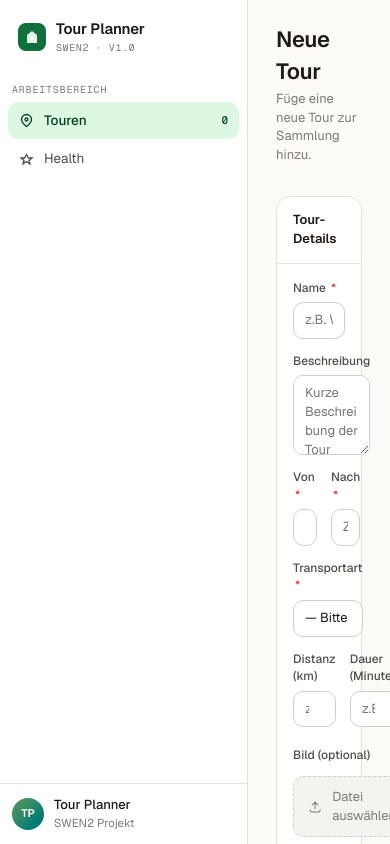
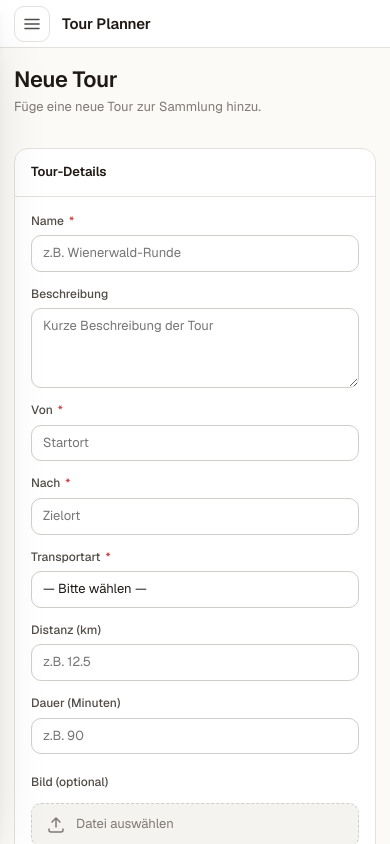
Before and after one commit to AntoniusTW/TourPlanner, an Angular app in the folder frontend/: page /tours/create in a window 390 px wide. Built offline with nearby package versions, Linux system fonts and the light colour scheme.

Commit message:
implemented responsive layout

```diff
--- a/frontend/src/app/app.component.html
+++ b/frontend/src/app/app.component.html
@@ -1,6 +1,21 @@
-<div class="app">
+<div class="app" [class.sidebar-open]="sidebarOpen()">
+
+  <!-- Mobile overlay -->
+  <div class="sidebar-overlay" (click)="closeSidebar()"></div>
+
   <app-sidebar />
+
   <div class="main">
+    <!-- Mobile top bar -->
+    <header class="mobile-topbar">
+      <button class="hamburger" (click)="toggleSidebar()" aria-label="Menü öffnen">
+        <svg width="18" height="18" viewBox="0 0 18 18" fill="none">
+          <path d="M2 4.5h14M2 9h14M2 13.5h14" stroke="currentColor" stroke-width="1.6" stroke-linecap="round"/>
+        </svg>
+      </button>
+      <span class="mobile-topbar__title">Tour Planner</span>
+    </header>
+
     <router-outlet />
   </div>
 </div>
--- a/frontend/src/app/app.component.scss
+++ b/frontend/src/app/app.component.scss
@@ -1,30 +1,3 @@
-.app-nav {
-  display: flex;
-  align-items: center;
-  gap: 1.5rem;
-  padding: 0 1.5rem;
-  height: 48px;
-  background: #1a73e8;
-  color: white;
-
-  .app-title {
-    font-weight: 700;
-    font-size: 1rem;
-    margin-right: auto;
-  }
-
-  a {
-    color: rgba(255,255,255,0.85);
-    text-decoration: none;
-    font-size: 0.9rem;
-    padding: 0.3rem 0.6rem;
-    border-radius: 4px;
-    transition: background 0.15s;
-
-    &:hover { background: rgba(255,255,255,0.15); }
-    &.active { background: rgba(255,255,255,0.25); color: white; font-weight: 600; }
-  }
-}
 .app {
   display: grid;
   grid-template-columns: 248px 1fr;
@@ -36,3 +9,88 @@
   overflow-y: auto;
   min-height: 0;
 }
+
+/* ── Overlay (immer fixed → kein Grid-Item) ──────── */
+.sidebar-overlay {
+  display: none;
+  position: fixed;
+  inset: 0;
+  background: rgba(0, 0, 0, 0.35);
+  z-index: 199;
+}
+
+/* ── Mobile top bar ──────────────────────────────── */
+.mobile-topbar {
+  display: none;
+}
+
+/* ── Responsive: schmale Screens (< 768px) ───────── */
+@media (max-width: 767px) {
+  .app {
+    grid-template-columns: 1fr;
+  }
+
+  /* Sidebar als Drawer */
+  app-sidebar {
+    position: fixed;
+    inset: 0 auto 0 0;
+    width: 248px;
+    z-index: 200;
+    transform: translateX(-100%);
+    transition: transform 0.22s ease;
+  }
+
+  .app.sidebar-open app-sidebar {
+    transform: translateX(0);
+  }
+
+  .app.sidebar-open .sidebar-overlay {
+    display: block;
+  }
+
+  /* Mobile Top Bar einblenden */
+  .mobile-topbar {
+    display: flex;
+    align-items: center;
+    gap: 12px;
+    padding: 0 14px;
+    height: 48px;
+    background: var(--bg-elev);
+    border-bottom: 1px solid var(--border);
+    position: sticky;
+    top: 0;
+    z-index: 10;
+  }
+
+  .mobile-topbar__title {
+    font-weight: 600;
+    font-size: 15px;
+    letter-spacing: -0.01em;
+  }
+}
+
+/* ── Hamburger Button ────────────────────────────── */
+.hamburger {
+  display: none;
+  width: 36px;
+  height: 36px;
+  border: 1px solid var(--border);
+  border-radius: var(--r-2);
+  background: transparent;
+  cursor: pointer;
+  align-items: center;
+  justify-content: center;
+  color: var(--ink-2);
+  flex-shrink: 0;
+
+  &:hover {
+    background: var(--bg-muted);
+    color: var(--ink);
+  }
+}
+
+@media (max-width: 767px) {
+  .hamburger {
+    display: flex;
+  }
+}
--- a/frontend/src/app/app.component.ts
+++ b/frontend/src/app/app.component.ts
@@ -1,4 +1,4 @@
-import { Component } from '@angular/core';
+import { Component, signal } from '@angular/core';
 import { RouterOutlet } from '@angular/router';
 import { SidebarComponent } from './components/sidebar/sidebar.component';
 
@@ -8,4 +8,14 @@ import { SidebarComponent } from './components/sidebar/sidebar.component';
   templateUrl: './app.component.html',
   styleUrl: './app.component.scss'
 })
-export class AppComponent {}
+export class AppComponent {
+  sidebarOpen = signal(false);
+
+  toggleSidebar() {
+    this.sidebarOpen.update(v => !v);
+  }
+
+  closeSidebar() {
+    this.sidebarOpen.set(false);
+  }
+}
--- a/frontend/src/app/components/sidebar/sidebar.component.scss
+++ b/frontend/src/app/components/sidebar/sidebar.component.scss
@@ -5,6 +5,11 @@
   flex-direction: column;
   min-height: 0;
   height: 100%;
+
+  @media (max-width: 767px) {
+    height: 100vh;
+    box-shadow: var(--shadow-pop);
+  }
 }
 
 .sidebar__brand {
--- a/frontend/src/app/components/tour-list/tour-list.component.scss
+++ b/frontend/src/app/components/tour-list/tour-list.component.scss
@@ -3,6 +3,10 @@
   grid-template-columns: 1fr 380px;
   gap: 20px;
   align-items: start;
+
+  @media (max-width: 959px) {
+    grid-template-columns: 1fr;
+  }
 }
 
 .tourcard--selected {
--- a/frontend/src/styles.scss
+++ b/frontend/src/styles.scss
@@ -257,3 +257,56 @@ a { color: inherit; text-decoration: none; }
 
 /* ── Animations ──────────────────────────────────────── */
 @keyframes spin { to { transform: rotate(360deg); } }
+
+/* ── Responsive overrides ────────────────────────────── */
+
+/* Tablet: 640px–959px */
+@media (max-width: 959px) {
+  .detail {
+    grid-template-columns: 1fr;
+  }
+
+  .statgrid {
+    grid-template-columns: repeat(2, 1fr);
+  }
+}
+
+/* Mobile: < 640px */
+@media (max-width: 639px) {
+  .page {
+    padding: 16px 14px 28px;
+  }
+
+  .tourgrid {
+    grid-template-columns: 1fr;
+  }
+
+  .statgrid {
+    grid-template-columns: repeat(2, 1fr);
+  }
+
+  .fieldgrid.fieldgrid--2,
+  .fieldgrid.fieldgrid--3 {
+    grid-template-columns: 1fr;
+  }
+
+  .detailhead {
+    flex-wrap: wrap;
+
+    .detailhead__actions {
+      width: 100%;
+      margin-left: 0;
+      margin-top: 8px;
+    }
+  }
+
+  .page__header {
+    flex-wrap: wrap;
+    gap: 10px;
+
+    .page__actions {
+      margin-left: 0;
+      width: 100%;
+    }
+  }
+}
```
